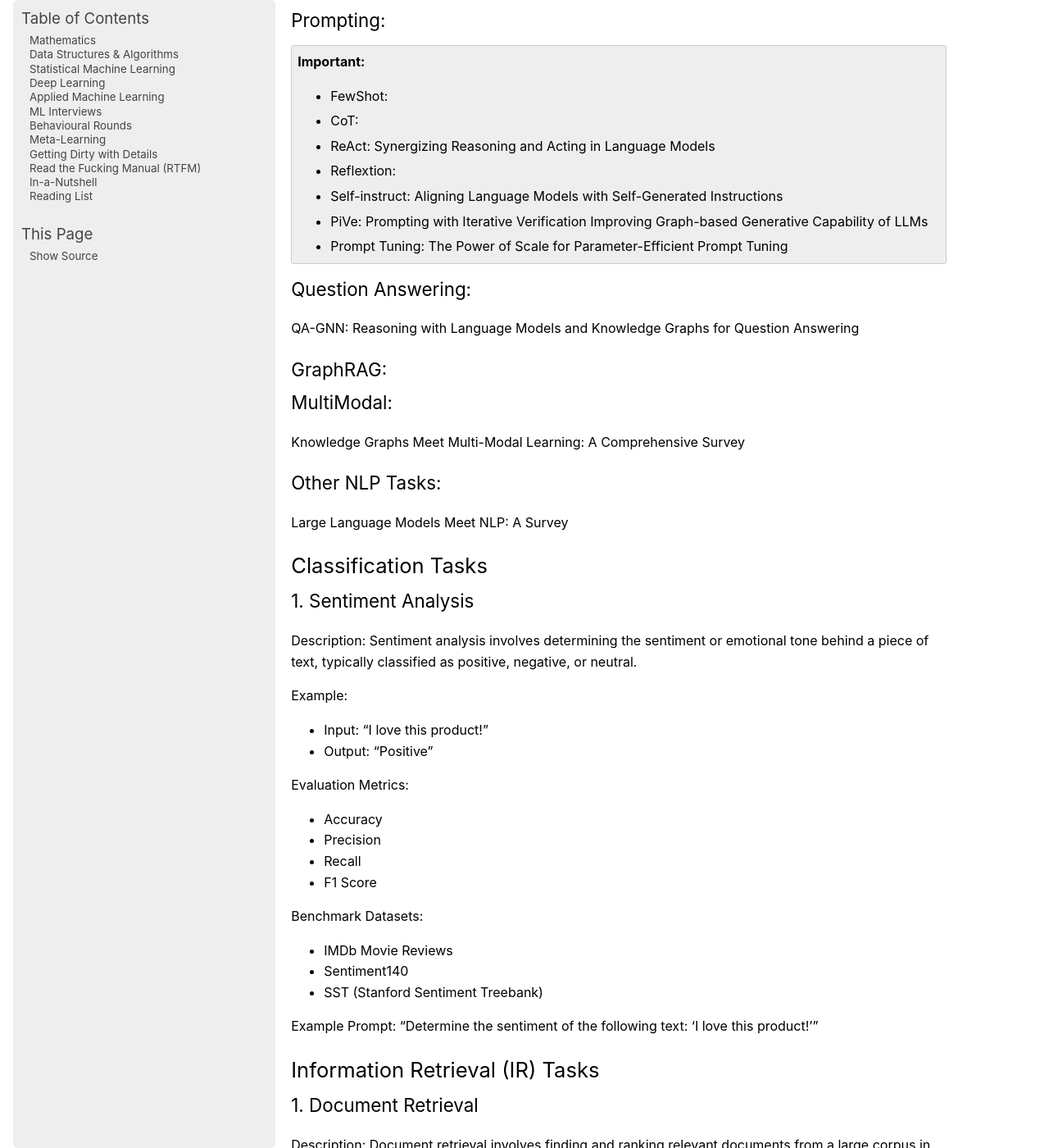
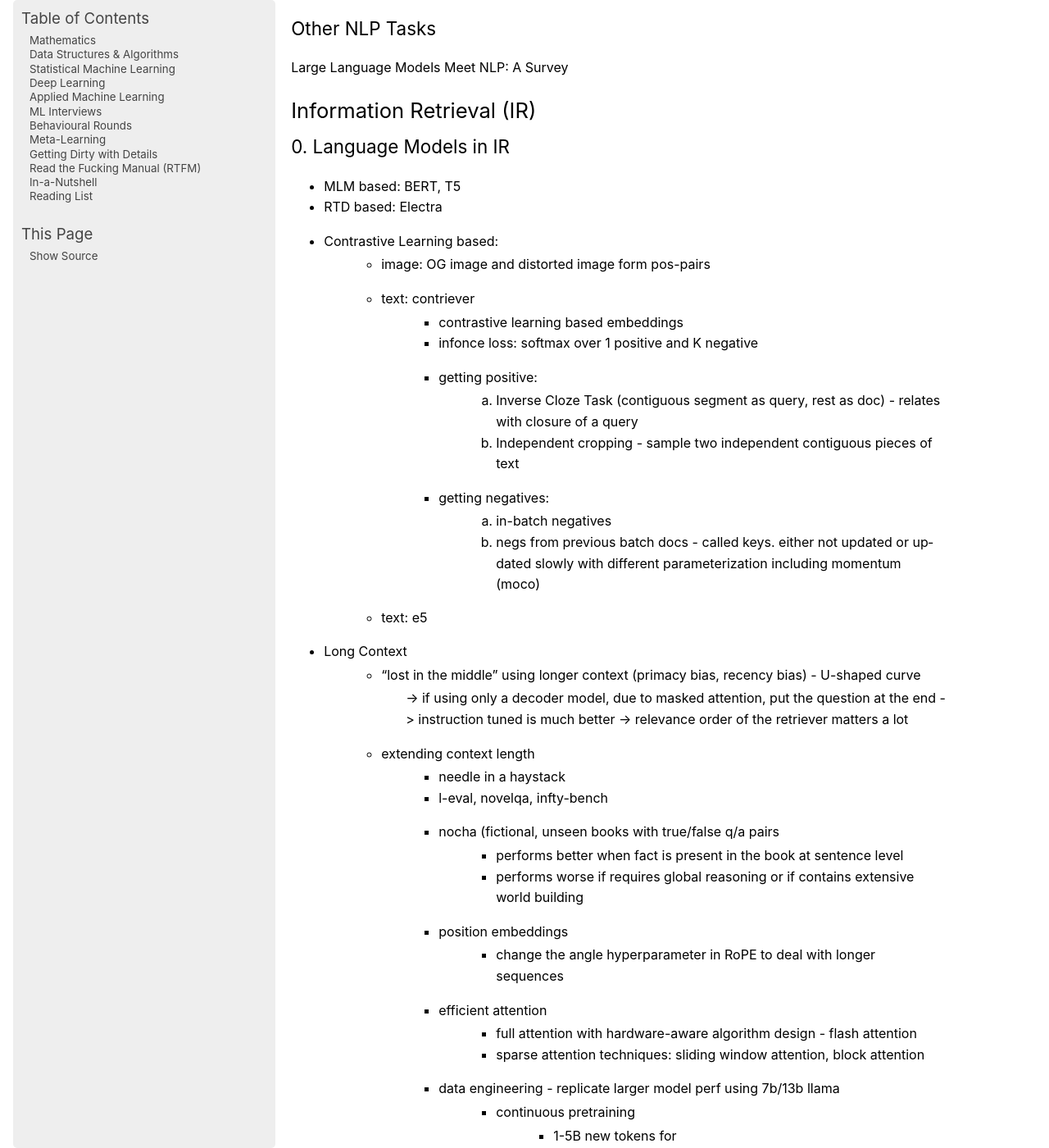
Before and after one commit to uselesstechjunks/leetcode, a Sphinx documentation site: the page built from docs/source/applied/methods/nlp.rst, in a window 1280 px wide and 1400 px high, scrolled down 3163 px. Shown: the whole window at 82% size. Built offline with Sphinx 7.4.7, drawn with Linux system fonts in a browser that asks for light colours; pages that are not in the unit, such as notebooks, are missing from menus; some of the changed text lies outside the part shown.

Commit message:
Update nlp.rst (#512)

```diff
--- a/docs/source/applied/methods/nlp.rst
+++ b/docs/source/applied/methods/nlp.rst
@@ -1,5 +1,5 @@
 *****************************************************************************************
-Natural Language Processing Tasks
+Natural Language Processing
 *****************************************************************************************
 .. contents:: Table of Contents
    :depth: 2
@@ -8,123 +8,129 @@ Natural Language Processing Tasks
 
 Notes from Common NLP Tasks
 =========================================================================================
-Using In-Context Capability:
+Using In-Context Capability
 -----------------------------------------------------------------------------------------
 - Language Models as Knowledge Bases
 - Language Models are Open Knowledge Graphs
 
-NER:
+NER
 -----------------------------------------------------------------------------------------
-.. important::
-	- Fixed NER:
+- Fixed NER:
 
-		- classification + chunking - encoder based (NER/POS)
+	- classification + chunking - encoder based (NER/POS)
 
-			- token classification:
+		- token classification:
 
-				- attributing a label to each token by having one class per entity and one class for “no entity.”
-				- ['O', 'B-PER', 'I-PER', 'B-ORG', 'I-ORG', 'B-LOC', 'I-LOC', 'B-MISC', 'I-MISC']
-				- AutoModelForTokenClassification
-			- chunking:
+			- attributing a label to each token by having one class per entity and one class for “no entity.”
+			- ['O', 'B-PER', 'I-PER', 'B-ORG', 'I-ORG', 'B-LOC', 'I-LOC', 'B-MISC', 'I-MISC']
+			- AutoModelForTokenClassification
+		- chunking:
 
-				- attributing one label (usually B-) to any tokens that are at the beginning of a chunk,
-				- another label (usually I-) to tokens that are inside a chunk, and
-				- a third label (usually O) to tokens that don’t belong to any chunk.
-		- The traditional framework used to evaluate token classification prediction is seqeval - classwise p/r/f1/accuracy, overall p/r/f1/accuracy
-	- Free NER:
+			- attributing one label (usually B-) to any tokens that are at the beginning of a chunk,
+			- another label (usually I-) to tokens that are inside a chunk, and
+			- a third label (usually O) to tokens that don’t belong to any chunk.
+	- The traditional framework used to evaluate token classification prediction is seqeval - classwise p/r/f1/accuracy, overall p/r/f1/accuracy
+- Free NER:
 
-		- extract - s2s, decoder
-		- Autoregressive Entity Retrieval
-		- GPT-NER
-		- Universal NER
+	- extract - s2s, decoder
+	- Autoregressive Entity Retrieval
+	- GPT-NER
+	- Universal NER
 
 Disambiguation
 -----------------------------------------------------------------------------------------
-.. important::
-	- Clustering based approach -
-	- End to end neural coreference method - all O(n^2) pairs
+- Clustering based approach -
+- End to end neural coreference method - all O(n^2) pairs
 
-		- https://huggingface.co/models?other=coreference-resolution
-		- https://explosion.ai/blog/coref
+	- https://huggingface.co/models?other=coreference-resolution
+	- https://explosion.ai/blog/coref
 
-Entity Linking:
+Entity Linking
 -----------------------------------------------------------------------------------------
-.. important::
-	- Text-based approaches - tfidf, statistical
-	- Graph-based approaches to existing knowledge-base - https://huggingface.co/models?other=named-entity-linking
+- Text-based approaches - tfidf, statistical
+- Graph-based approaches to existing knowledge-base - https://huggingface.co/models?other=named-entity-linking
 
-		- Autoregressive Entity Retrieval - was trained on the full training set of BLINK (i.e., 9M datapoints for entity-disambiguation grounded on Wikipedia).
-		- Blink - Scalable Zero-shot Entity Linking with Dense Entity Retrieval
-		- Refined - https://github.com/alexa/ReFinED
+	- Autoregressive Entity Retrieval - was trained on the full training set of BLINK (i.e., 9M datapoints for entity-disambiguation grounded on Wikipedia).
+	- Blink - Scalable Zero-shot Entity Linking with Dense Entity Retrieval
+	- Refined - https://github.com/alexa/ReFinED
 
-RE:
+Relation Extraction
 -----------------------------------------------------------------------------------------
 - SentenceRE
 - DocRE
 
-Link Prediction:
+Link Prediction
 -----------------------------------------------------------------------------------------
 Knowledge Graph Large Language Model (KG-LLM) for Link Prediction
 
-Graph Completion:
+Graph Completion
 -----------------------------------------------------------------------------------------
 SimKGC: Simple Contrastive Knowledge Graph Completion with Pre-trained Language Models
 
-Prompting:
------------------------------------------------------------------------------------------
-.. important::
-	- FewShot:
-	- CoT:
-	- ReAct: Synergizing Reasoning and Acting in Language Models
-	- Reflextion:
-	- Self-instruct: Aligning Language Models with Self-Generated Instructions
-	- PiVe: Prompting with Iterative Verification Improving Graph-based Generative Capability of LLMs
-	- Prompt Tuning: The Power of Scale for Parameter-Efficient Prompt Tuning
-
-Question Answering:
+Question Answering
 -----------------------------------------------------------------------------------------
 QA-GNN: Reasoning with Language Models and Knowledge Graphs for Question Answering
 
-GraphRAG:
+GraphRAG
 -----------------------------------------------------------------------------------------
-MultiModal:
+MultiModal
 -----------------------------------------------------------------------------------------
 Knowledge Graphs Meet Multi-Modal Learning: A Comprehensive Survey
 
-Other NLP Tasks:
+Other NLP Tasks
 -----------------------------------------------------------------------------------------
 Large Language Models Meet NLP: A Survey
 
-Classification Tasks
+Information Retrieval (IR)
 =========================================================================================
-1. Sentiment Analysis
+0. Language Models in IR
 -----------------------------------------------------------------------------------------
-Description:
-Sentiment analysis involves determining the sentiment or emotional tone behind a piece of text, typically classified as positive, negative, or neutral.
+- MLM based: BERT, T5
+- RTD based: Electra
+- Contrastive Learning based:
+	- image: OG image and distorted image form pos-pairs
+	- text: contriever
+		- contrastive learning based embeddings
+		- infonce loss: softmax over 1 positive and K negative
+		- getting positive:
+			(a) Inverse Cloze Task (contiguous segment as query, rest as doc) - relates with closure of a query
+			(b) Independent cropping - sample two independent contiguous pieces of text
+		- getting negatives:
+			(a) in-batch negatives
+			(b) negs from previous batch docs - called keys. either not updated or updated slowly with different parameterization including momentum (moco)
+	- text: e5
+- Long Context
+	- "lost in the middle" using longer context (primacy bias, recency bias) - U-shaped curve
+		-> if using only a decoder model, due to masked attention, put the question at the end
+		-> instruction tuned is much better
+		-> relevance order of the retriever matters a lot
 
-Example:
+	- extending context length
+		- needle in a haystack
+		- l-eval, novelqa, infty-bench
+		- nocha (fictional, unseen books with true/false q/a pairs
+			- performs better when fact is present in the book at sentence level
+			- performs worse if requires global reasoning or if contains extensive world building
+		- position embeddings
+			- change the angle hyperparameter in RoPE to deal with longer sequences
+		- efficient attention
+			- full attention with hardware-aware algorithm design - flash attention
+			- sparse attention techniques: sliding window attention, block attention
+		- data engineering - replicate larger model perf using 7b/13b llama
+			- continuous pretraining
+				- 1-5B new tokens for
+				- upsampling longer sequences
+				- same #tokens per batch (adjusted as per sequence length and batch size)
+				- 2e-5 lr cosine schedule
+				- 2x8 a100 gpu, 7 day training, flashattention (3x time for 80k vs 4k, majority time goes in cpu<->gpu, gpu<->gpu, and hbm<->sm)
+			- instruction tuning: rlhf data + self instruct
+				- (a) chunk long doc (b) from long doc formulate q/a (c) use OG doc and q/a pair as training
+				- 1e-5 lr constant
+				- lora/qlora
+		- incorporating some form of recurrance relation - transformer-xl, longformer, rmt
 
-- Input: "I love this product!"
-- Output: "Positive"
+- chain-of-agents
 
-Evaluation Metrics:
-
-- Accuracy
-- Precision
-- Recall
-- F1 Score
-
-Benchmark Datasets:
-
-- IMDb Movie Reviews
-- Sentiment140
-- SST (Stanford Sentiment Treebank)
-
-Example Prompt:
-"Determine the sentiment of the following text: 'I love this product!'"
-
-Information Retrieval (IR) Tasks
-=========================================================================================
 1. Document Retrieval
 -----------------------------------------------------------------------------------------
 Description:
@@ -224,6 +230,25 @@ Example Prompt:
 
 Information Extraction (IE) Tasks
 =========================================================================================
+0. Language Models in IE
+-----------------------------------------------------------------------------------------
+- NER: named entity recognition, entity-linking
+	- predefined entity-classes: location (LOC), organizations (ORG), person (PER) and Miscellaneous (MISC).
+		- https://huggingface.co/dslim/bert-base-NER
+		- https://huggingface.co/FacebookAI/xlm-roberta-large-finetuned-conll03-english
+	- open entity-classes:
+		- UniversalNER: https://universal-ner.github.io/, https://huggingface.co/Universal-NER
+		- GLiNER: Generalist Model for Named Entity Recognition using Bidirectional Transformer https://huggingface.co/urchade/gliner_large-v2
+		- GLiNER - Multitask: https://www.knowledgator.com/ -> https://huggingface.co/knowledgator/gliner-multitask-large-v0.5
+	- Open IE eval: Preserving Knowledge Invariance: Rethinking Robustness Evaluation of Open Information Extraction (https://github.com/qijimrc/ROBUST/tree/master)
+	- LLMaAA: Making Large Language Models as Active Annotators https://github.com/ridiculouz/LLMaAA/tree/main
+	- A Deep Learning Based Knowledge Extraction Toolkit for Knowledge Graph Construction (https://github.com/zjunlp/DeepKE)
+- RE: relationship extraction
+	- QA4RE: Aligning Instruction Tasks Unlocks Large Language Models as Zero-Shot Relation Extractors (ZS Pr) https://github.com/OSU-NLP-Group/QA4RE
+	- DocGNRE: Semi-automatic Data Enhancement for Document-Level Relation Extraction with Distant Supervision from Large Language Models (https://github.com/bigai-nlco/DocGNRE)
+- EE: event extraction
+- Papers to read: UniversalNER, GLiNER
+
 1. Named Entity Recognition (NER)
 -----------------------------------------------------------------------------------------
 Description:
@@ -323,6 +348,34 @@ Benchmark Datasets:
 Example Prompt:
 "Identify coreferences in the following text: 'Jane went to the market. She bought apples.'"
 
+Classification Tasks
+=========================================================================================
+1. Sentiment Analysis
+-----------------------------------------------------------------------------------------
+Description:
+Sentiment analysis involves determining the sentiment or emotional tone behind a piece of text, typically classified as positive, negative, or neutral.
+
+Example:
+
+- Input: "I love this product!"
+- Output: "Positive"
+
+Evaluation Metrics:
+
+- Accuracy
+- Precision
+- Recall
+- F1 Score
+
+Benchmark Datasets:
+
+- IMDb Movie Reviews
+- Sentiment140
+- SST (Stanford Sentiment Treebank)
+
+Example Prompt:
+"Determine the sentiment of the following text: 'I love this product!'"
+
 Sequence to Sequence Tasks
 =========================================================================================
 1. Machine Translation
@@ -397,73 +450,6 @@ Benchmark Datasets:
 
 Example Prompt:
 "Generate a continuation for the following text: 'Once upon a time, in a small village, there lived a brave young girl named Ella.'"
-
-4. Information Retrieval
------------------------------------------------------------------------------------------
-	- MLM based: BERT, T5
-	- RTD based: Electra
-	- Contrastive Learning based:
-		- image: OG image and distorted image form pos-pairs
-		- text: contriever
-			- contrastive learning based embeddings
-			- infonce loss: softmax over 1 positive and K negative
-			- getting positive:
-				(a) Inverse Cloze Task (contiguous segment as query, rest as doc) - relates with closure of a query
-				(b) Independent cropping - sample two independent contiguous pieces of text
-			- getting negatives:
-				(a) in-batch negatives
-				(b) negs from previous batch docs - called keys. either not updated or updated slowly with different parameterization including momentum (moco)
-		- text: e5
-	- Long Context
-		- "lost in the middle" using longer context (primacy bias, recency bias) - U-shaped curve
-			-> if using only a decoder model, due to masked attention, put the question at the end
-			-> instruction tuned is much better
-			-> relevance order of the retriever matters a lot
-
-		- extending context length
-			- needle in a haystack
-			- l-eval, novelqa, infty-bench
-			- nocha (fictional, unseen books with true/false q/a pairs
-				- performs better when fact is present in the book at sentence level
-				- performs worse if requires global reasoning or if contains extensive world building
-			- position embeddings
-				- change the angle hyperparameter in RoPE to deal with longer sequences
-			- efficient attention
-				- full attention with hardware-aware algorithm design - flash attention
-				- sparse attention techniques: sliding window attention, block attention
-			- data engineering - replicate larger model perf using 7b/13b llama
-				- continuous pretraining
-					- 1-5B new tokens for
-					- upsampling longer sequences
-					- same #tokens per batch (adjusted as per sequence length and batch size)
-					- 2e-5 lr cosine schedule
-					- 2x8 a100 gpu, 7 day training, flashattention (3x time for 80k vs 4k, majority time goes in cpu<->gpu, gpu<->gpu, and hbm<->sm)
-				- instruction tuning: rlhf data + self instruct
-					- (a) chunk long doc (b) from long doc formulate q/a (c) use OG doc and q/a pair as training
-					- 1e-5 lr constant
-					- lora/qlora
-			- incorporating some form of recurrance relation - transformer-xl, longformer, rmt
-
-	- chain-of-agents
-
-5. Information Extraction
------------------------------------------------------------------------------------------
-	- NER: named entity recognition, entity-linking
-		- predefined entity-classes: location (LOC), organizations (ORG), person (PER) and Miscellaneous (MISC).
-			- https://huggingface.co/dslim/bert-base-NER
-			- https://huggingface.co/FacebookAI/xlm-roberta-large-finetuned-conll03-english
-		- open entity-classes:
-			- UniversalNER: https://universal-ner.github.io/, https://huggingface.co/Universal-NER
-			- GLiNER: Generalist Model for Named Entity Recognition using Bidirectional Transformer https://huggingface.co/urchade/gliner_large-v2
-			- GLiNER - Multitask: https://www.knowledgator.com/ -> https://huggingface.co/knowledgator/gliner-multitask-large-v0.5
-		- Open IE eval: Preserving Knowledge Invariance: Rethinking Robustness Evaluation of Open Information Extraction (https://github.com/qijimrc/ROBUST/tree/master)
-		- LLMaAA: Making Large Language Models as Active Annotators https://github.com/ridiculouz/LLMaAA/tree/main
-		- A Deep Learning Based Knowledge Extraction Toolkit for Knowledge Graph Construction (https://github.com/zjunlp/DeepKE)
-	- RE: relationship extraction
-		- QA4RE: Aligning Instruction Tasks Unlocks Large Language Models as Zero-Shot Relation Extractors (ZS Pr) https://github.com/OSU-NLP-Group/QA4RE
-		- DocGNRE: Semi-automatic Data Enhancement for Document-Level Relation Extraction with Distant Supervision from Large Language Models (https://github.com/bigai-nlco/DocGNRE)
-	- EE: event extraction
-	- Papers to read: UniversalNER, GLiNER
 
 Multimodal Tasks
 =========================================================================================
```
Also changed, not shown: other parts of docs/source/applied/methods/nlp.rst (+1 -1 lines).
